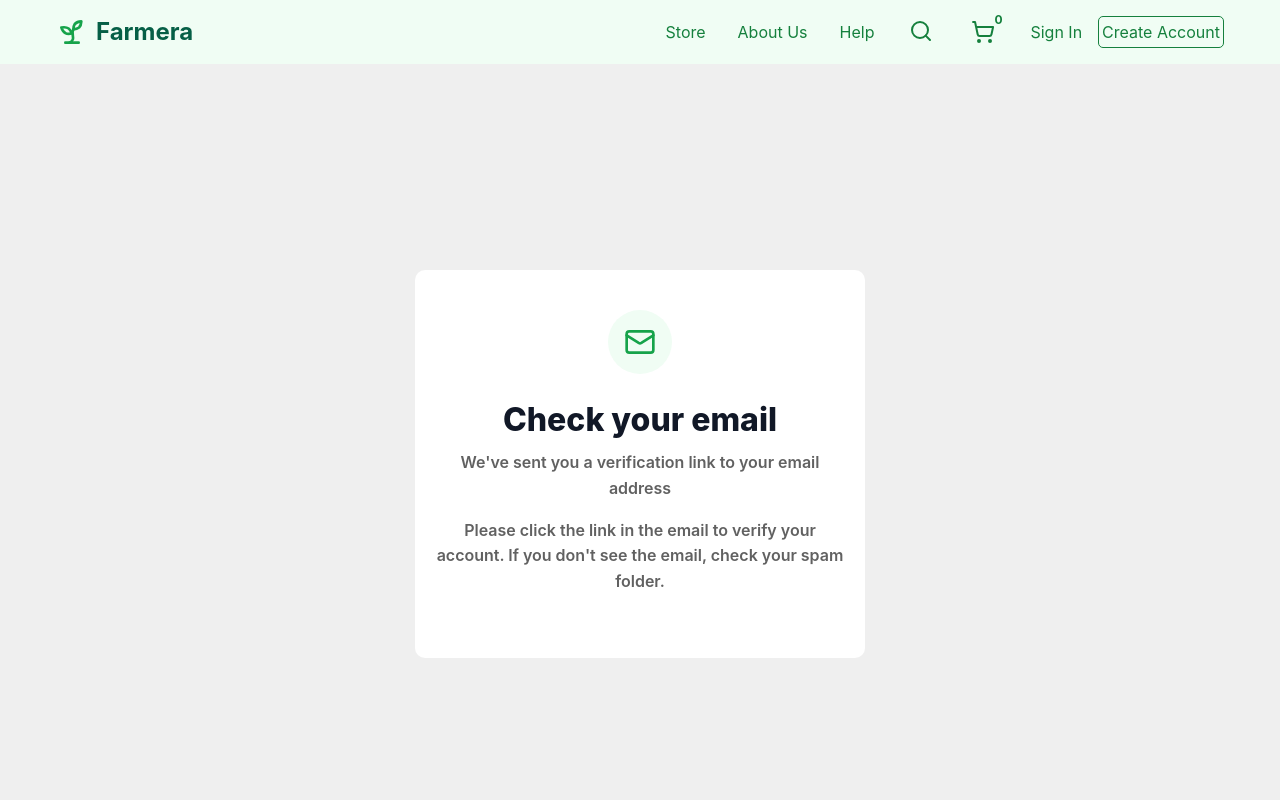
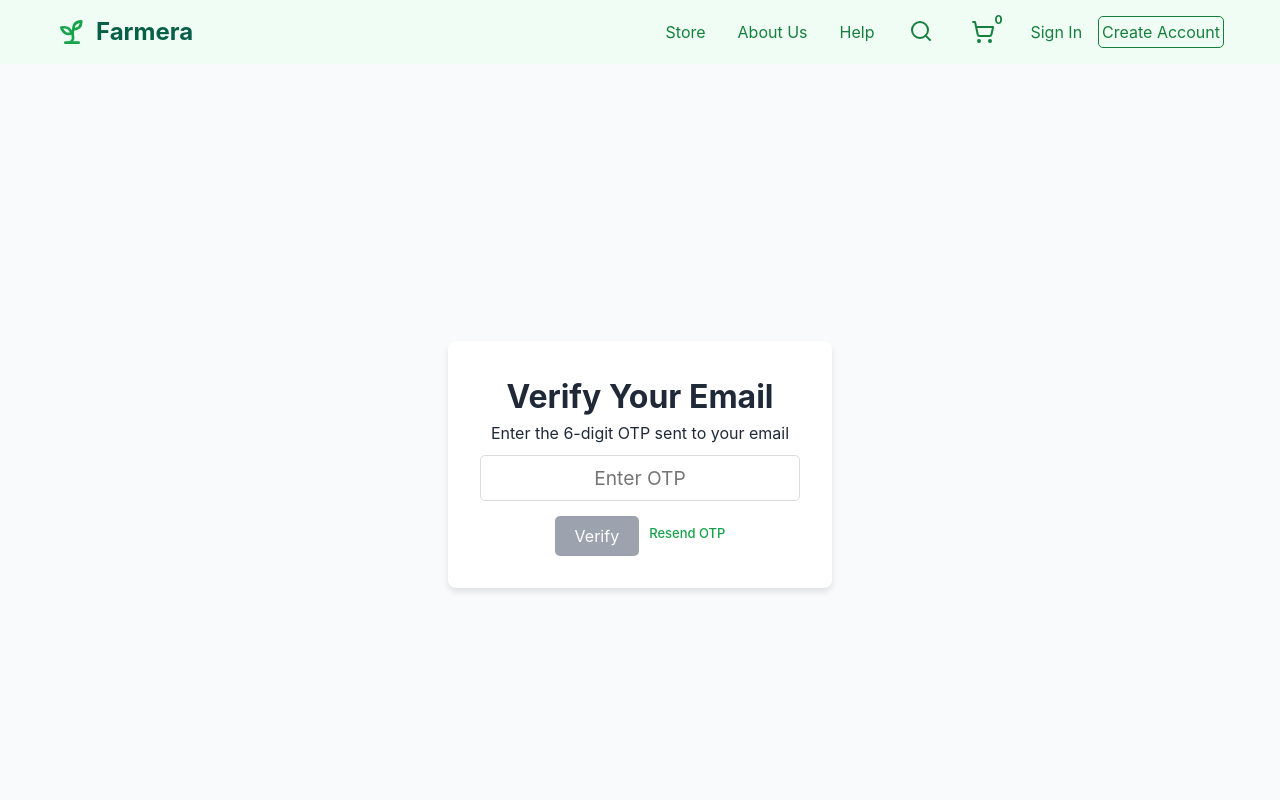
Before and after one commit to Hwndy/farm, a React (Vite) app: page /verify-email in a window 1280 px wide. Shown: the top 800 px of the page. Built offline with nearby package versions, Linux system fonts and the light colour scheme.

Commit message:
create account check

```diff
--- a/src/App.jsx
+++ b/src/App.jsx
@@ -62,7 +62,6 @@ export default function App() {
           <Route path="/help/contact" element={<Contact/>}/>
           <Route path="/verify-email" element={<VerifyEmail/>}/>
           <Route path="/check-email" element={<CheckEmail/>}/>
-          {/* <Route path="/verify/${userId}/${uniqueString}" element={<EmailVerification/>}/> */}
           <Route path="/auth/verify/:userId/:uniqueString" element={<EmailVerification/>}/>
           <Route path="/signin" element={<SignIn />} /> Sign-In Page
           <Route path="/forgotpassword" element={<ForgotPassword/>}/>
--- a/src/pages/CreateAccount.jsx
+++ b/src/pages/CreateAccount.jsx
@@ -57,9 +57,6 @@ const CreateAccount = () => {
         setLoadInUser(true)
         setBuyerError(null)
 
-        // setBuyerDataList([...buyerDataList, buyerData])
-        // console.log([...buyerDataList, buyerData]);
-
         const newBuyerData = {
             ...buyerData,
             email: buyerData.email.toLowerCase(),
@@ -77,7 +74,12 @@ const CreateAccount = () => {
                 newBuyerData
             );
 
-            // console.log("SignupBuyer Successful:", signupBuyer.data);
+            localStorage.setItem('user', newBuyerData.email);
+
+            dispatch({
+                type: "SIGN_IN",
+                payload: signupBuyer.data
+            })
 
             navigate("/verify-email")
 
@@ -89,10 +91,7 @@ const CreateAccount = () => {
                 password: "",
             })
 
-            // setLoadInUser(false)
         } catch (err) {
-            // console.log("An error occured while signing buyer up", err.response);
-
             if (err.response?.data?.error) {
                 setBuyerError(err.response?.data?.error)
             } else {
@@ -107,9 +106,6 @@ const CreateAccount = () => {
         e.preventDefault()
         setLoadInUser(true)
         setFarmerError(null)
-
-        // setFarmerDataList([...farmerDataList, farmerData])
-        // console.log([...farmerDataList, farmerData]);
 
         const newFarmerData = {
             ...farmerData,
@@ -127,7 +123,8 @@ const CreateAccount = () => {
             let signupFarmer = await axios.post("https://farmera-eyu3.onrender.com/api/v1/auth/signup/farmer",
                 newFarmerData
             );
-            // console.log("SignupFarmer Successful:", signupFarmer.data);
+
+            localStorage.setItem('user', newFarmerData.email);
 
             dispatch({
                 type: "SIGN_IN",
@@ -135,7 +132,6 @@ const CreateAccount = () => {
             })
 
             navigate("/verify-email")
-            // Navigate("/signin")
 
             setFarmerData({
                 firstname: "",
@@ -149,8 +145,6 @@ const CreateAccount = () => {
             })
 
         } catch (err) {
-            // console.log("An error ocurred while signing farmer up", err.response);
-
             if (err.response?.data?.error) {
                 setFarmerError(err.response?.data?.error)
             } else {
--- a/src/pages/VerifyEmail.jsx
+++ b/src/pages/VerifyEmail.jsx
@@ -1,33 +1,68 @@
-import React from 'react';
+import React, { useState } from 'react';
 import styled from 'styled-components';
-import { Mail } from 'lucide-react';
+import { useNavigate } from 'react-router-dom';
+import axios from 'axios';
 
 const VerifyEmail = () => {
-  const openEmailClient = () => {
-    window.location.href = "mailto:";
+  const [otp, setOtp] = useState('');
+  const [loading, setLoading] = useState(false);
+  const [error, setError] = useState('');
+  const [message, setMessage] = useState('');
+  const navigate = useNavigate();
+  const email = localStorage.getItem('user');
+
+  const handleVerify = async () => {
+    setLoading(true);
+    setError('');
+    setMessage('');
+    try {
+      const response = await axios.post('http://localhost:5000/api/v1/auth/verify-otp', {
+        email,
+        otp
+      });
+      setMessage(response.data.message);
+      setTimeout(() => navigate('/signin'), 2000);
+    } catch (err) {
+      setError(err.response?.data?.message || 'Something went wrong');
+    } finally {
+      setLoading(false);
+    }
+  };
+
+  const handleResendOtp = async () => {
+    setLoading(true);
+    setError('');
+    try {
+      await axios.post('http://localhost:5000/api/v1/auth/resend-otp', { email });
+      setMessage('OTP resent successfully. Check your email.');
+    } catch (err) {
+      setError(err.response?.data?.message || 'Failed to resend OTP');
+    } finally {
+      setLoading(false);
+    }
   };
 
   return (
     <Container>
-      <Wrapper>
-        <Card>
-          <IconWrapper>
-            <Mail size={32} color="#16a34a" />
-          </IconWrapper>
-          <TextContent>
-            <h1>Check your email</h1>
-            <p>We've sent you a verification link to your email address</p>
-            <SubText>
-              Please click the link in the email to verify your account. If you don't see the email, check your spam folder.
-            </SubText>
-          </TextContent>
-          {/* <LinkWrapper>
-            <StyledButton onClick={openEmailClient}>
-              Open Email
-            </StyledButton>
-          </LinkWrapper> */}
-        </Card>
-      </Wrapper>
+      <Card>
+        <h1>Verify Your Email</h1>
+        <p>Enter the 6-digit OTP sent to your email</p>
+        <Input
+          type="text"
+          maxLength="6"
+          value={otp}
+          onChange={(e) => setOtp(e.target.value.replace(/\D/g, ''))}
+          placeholder="Enter OTP"
+        />
+        {error && <ErrorMessage>{error}</ErrorMessage>}
+        {message && <SuccessMessage>{message}</SuccessMessage>}
+        <VerifyDiv>
+          <Button onClick={handleVerify} disabled={loading || otp.length !== 6}>
+            {loading ? 'Verifying...' : 'Verify'}
+          </Button>
+          <ResendLink onClick={handleResendOtp} disabled={loading}>Resend OTP</ResendLink>
+        </VerifyDiv>
+      </Card>
     </Container>
   );
 };
@@ -35,110 +70,70 @@ const VerifyEmail = () => {
 export default VerifyEmail;
 
 const Container = styled.div`
-  box-sizing: border-box;
-  background-color: #efefef;
-  width: 100%;
-  height: 100vh;
   display: flex;
   justify-content: center;
   align-items: center;
-`;
-
-const Wrapper = styled.div`
-  box-sizing: border-box;
-  display: flex;
-  justify-content: center;
-  align-items: center;
-  width: 100%;
-  max-width: 1350px;
-  padding: 0 20px;
+  height: 100vh;
+  background-color: #f9fafb;
 `;
 
 const Card = styled.div`
-  box-sizing: border-box;
-  display: flex;
-  flex-direction: column;
-  align-items: center;
-  background-color: white;
+  background: white;
+  padding: 2rem;
+  border-radius: 8px;
+  box-shadow: 0px 4px 6px rgba(0, 0, 0, 0.1);
+  text-align: center;
+`;
+
+const Input = styled.input`
   width: 100%;
-  max-width: 450px;
-  border-radius: 10px;
-  padding: 40px 20px;
-  margin: 0 auto;
-  @media (max-width: 480px) {
-    padding: 30px 15px;
+  padding: 10px;
+  margin-top: 10px;
+  border: 1px solid #ddd;
+  border-radius: 5px;
+  text-align: center;
+  font-size: 1.2rem;
+`;
+
+const Button = styled.button`
+  background-color: #16a34a;
+  color: white;
+  padding: 10px 20px;
+  margin-top: 15px;
+  border: none;
+  border-radius: 5px;
+  cursor: pointer;
+  font-size: 1rem;
+
+  &:disabled {
+    background-color: #9ca3af;
+    cursor: not-allowed;
   }
 `;
 
-const IconWrapper = styled.div`
+const VerifyDiv = styled.div`
   display: flex;
   justify-content: center;
-  align-items: center;
-  background-color: #f0fdf4;
-  border-radius: 50%;
-  width: 64px;
-  height: 64px;
-  margin-bottom: 24px;
+  gap: 10px;
+`
+
+const ResendLink = styled.button`
+  margin-top: 10px;
+  border: none;
+  background: none;
+  color: #16a34a;
+  font-size: 13px;
+  font-weight: 500;
+  cursor: pointer;
+  text-decoration: none;
 `;
 
-const TextContent = styled.div`
-  text-align: center;
-  margin-bottom: 24px;
-  h1 {
-    font-size: 2rem;
-    font-weight: 800;
-    line-height: 1.4;
-    margin-bottom: 8px;
-    color: #111827;
-    @media (max-width: 768px) {
-      font-size: 1.8rem;
-      line-height: 1.3;
-    }
-    @media (max-width: 480px) {
-      font-size: 1.3rem;
-      line-height: 1.2;
-    }
-  }
-  p {
-    font-size: 1rem;
-    font-weight: 600;
-    line-height: 1.6;
-    color: rgb(97, 97, 97);
-    @media (max-width: 768px) {
-      font-size: 0.9rem;
-      line-height: 1.5;
-    }
-  }
+const ErrorMessage = styled.p`
+  color: red;
+  font-size: 0.9rem;
 `;
 
-const SubText = styled.p`
+const SuccessMessage = styled.p`
+  color: green;
   font-size: 0.9rem;
-  font-weight: 400;
-  line-height: 1.5;
-  color: rgb(97, 97, 97);
-  margin-top: 16px;
 `;
-
-const LinkWrapper = styled.div`
-  text-align: center;
-`;
-
-const StyledButton = styled.button`
-  background-color: #16a34a;
-  color: white;
-  font-size: 1rem;
-  font-weight: 500;
-  padding: 0.75rem 1.5rem;
-  border-radius: 0.5rem;
-  border: none;
-  cursor: pointer;
-  transition: background-color 0.2s ease;
-
-  &:hover {
-    background-color: #15803d;
-  }
-
-  @media (max-width: 768px) {
-    font-size: 0.9rem;
-  }
-`;
```
